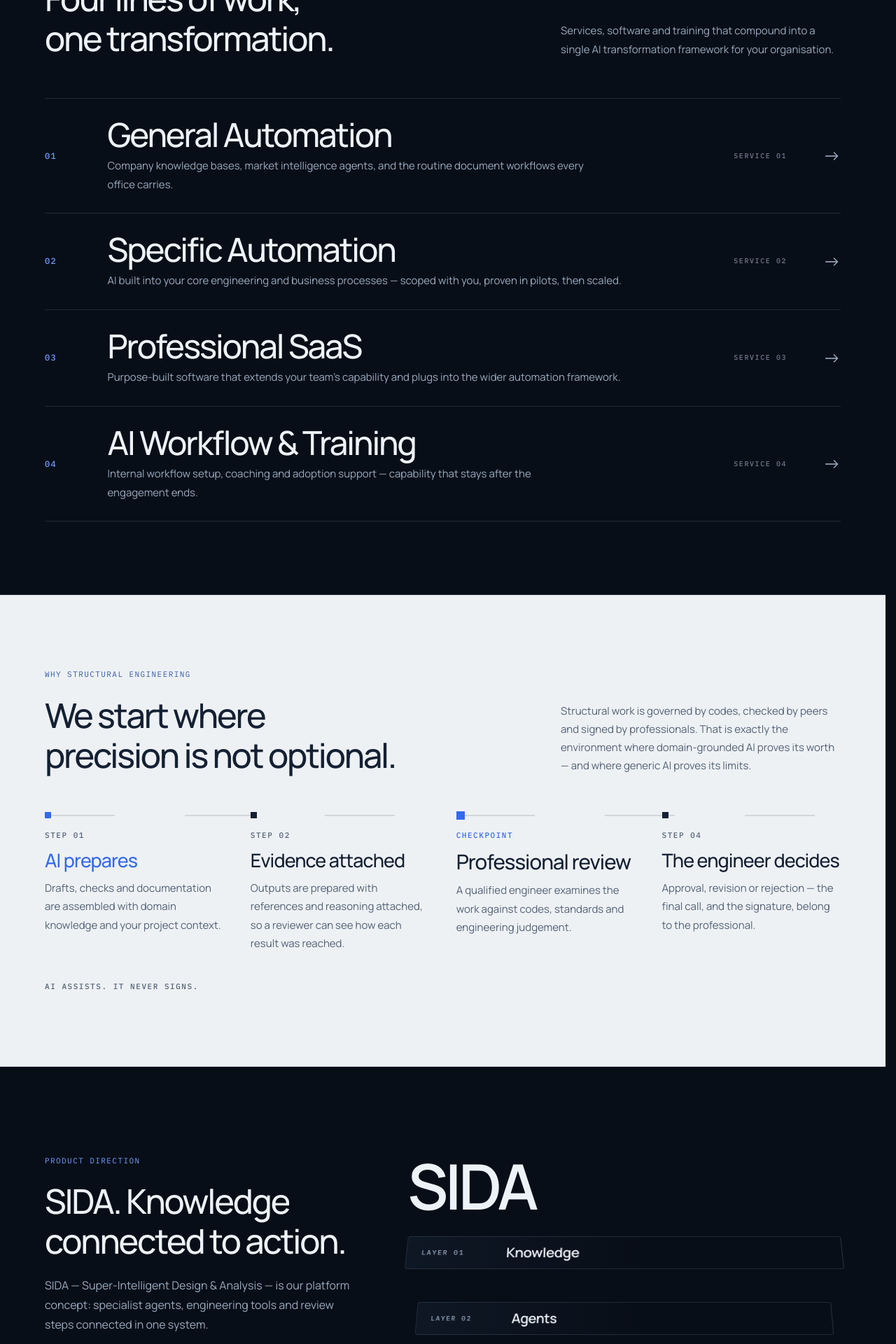
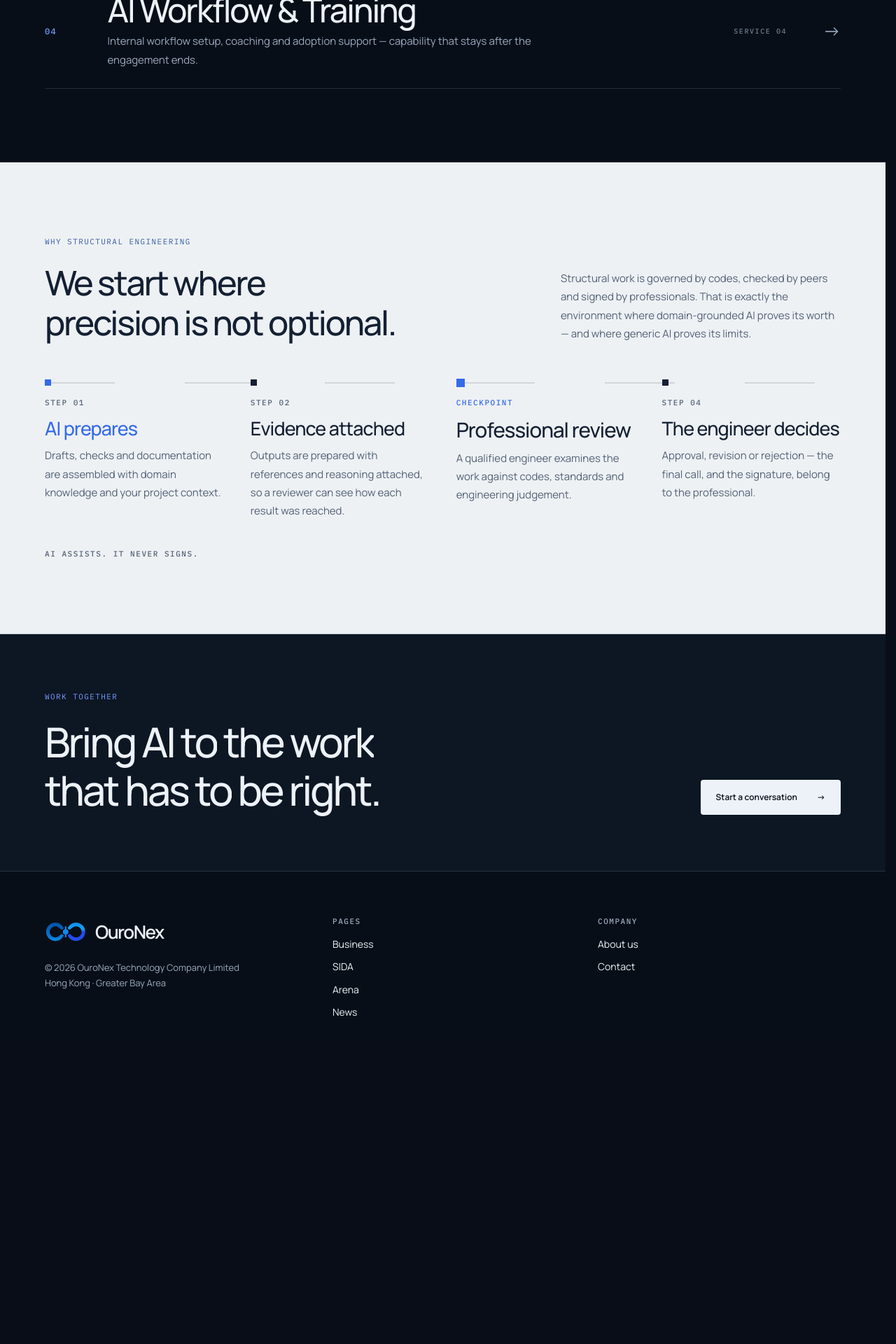
Before and after one commit to DebugZHY/OuroNex-Official-Website, a Django app: page /index.html in a window 1280 px wide. Shown: the part 1640-3560 px from the top of the page at 70% size. After the commit the page ends 3092 px from the top, so only its background shows below. Run offline with Django 5.2, Linux system fonts and the light colour scheme.

Commit message:
Consolidate Home into a single SIDA hero

```diff
--- a/assets/home.css
+++ b/assets/home.css
@@ -365,93 +373,6 @@
   text-transform: uppercase;
 }
 
-/* ---------- SIDA: four perspective layers that settle into place on scroll ---------- */
-
-.sida-section {
-  position: relative;
-  isolation: isolate;
-  background: var(--bg);
-}
-
-.sida-section > .wrap { position: relative; z-index: 1; }
-
-.sida-scene { position: relative; }
-
-.sida-sticky {
-  display: grid;
-  grid-template-columns: minmax(0, 5fr) minmax(0, 7fr);
-  gap: clamp(2rem, 6vw, 6rem);
-  align-items: center;
-}
-
-.sida-copy h2 { max-width: 20ch; margin-bottom: 1.25rem; }
-.sida-copy .muted { max-width: 32rem; margin-bottom: 1.75rem; }
-.sida-copy .text-link { margin-top: 0.25rem; }
-
-.sida-stack {
-  position: relative;
-  perspective: 1200px;
-}
-
-.sida-word {
-  display: block;
-  font-family: var(--display, 'Manrope', sans-serif);
-  font-weight: 600;
-  letter-spacing: -0.05em;
-  font-size: clamp(3rem, 7vw, 7rem);
-  line-height: 0.9;
-  color: var(--ink, #edf2f8);
-  margin-bottom: clamp(1.5rem, 3vh, 2.5rem);
-}
-
-.sida-layers {
-  list-style: none;
-  margin: 0;
-  padding: 0;
-  display: grid;
-  gap: 10px;
-  transform-style: preserve-3d;
-}
-
-.sida-layer {
-  display: grid;
-  grid-template-columns: 6.5rem minmax(0, 1fr);
-  align-items: center;
-  gap: 1rem;
-  border: 1px solid var(--line, rgba(155, 181, 210, 0.17));
-  border-radius: 4px;
-  padding: clamp(0.9rem, 1.6vh, 1.3rem) clamp(1rem, 1.6vw, 1.5rem);
-  background: linear-gradient(90deg, rgba(114, 158, 255, 0.06), rgba(114, 158, 255, 0) 55%);
-}
-
-.sida-layer:nth-child(1) { --i: 0; }
-.sida-layer:nth-child(2) { --i: 1; }
-.sida-layer:nth-child(3) { --i: 2; }
-.sida-layer:nth-child(4) { --i: 3; }
-
-.sida-layer__tag {
-  font: 500 10px/1 var(--mono, 'IBM Plex Mono', monospace);
-  letter-spacing: 0.16em;
-  text-transform: uppercase;
-  color: var(--muted, #9aabc0);
-}
-
-.sida-layer__name {
-  font: 600 clamp(18px, 1.6vw, 24px)/1 var(--display, 'Manrope', sans-serif);
-  letter-spacing: -0.025em;
-}
-
-.sida-layer--review { border-color: rgba(114, 158, 255, 0.44); }
-.sida-layer--review .sida-layer__name { color: var(--accent, #729eff); }
-
-.sida-map-note {
-  margin: clamp(1.25rem, 2.5vh, 2rem) 0 0;
-  font: 500 10px/1.6 var(--mono, 'IBM Plex Mono', monospace);
-  letter-spacing: 0.1em;
-  text-transform: uppercase;
-  color: var(--muted, #9aabc0);
-}
-
 /* ---------- Closing statement ---------- */
 
 .closing {
@@ -477,32 +398,6 @@
 
 .closing-layout .eyebrow { margin-bottom: 1.25rem; }
 
-/* ---------- Scroll-driven perspective assembly (wide screens, live motion only) ----------
-   Geometry (pin length, stickiness) is independent of the pause state, so
-   pausing freezes the picture without collapsing the page. Text opacity is
-   never animated: layer labels stay fully readable at every progress value. */
-
-@media (min-width: 1001px) {
-  .sida-sticky { position: sticky; top: calc(var(--header-height, 88px) + 16px); }
-
-  html.motion-ready:not([data-motion-state="reduced"]) .sida-scene { min-height: 130vh; }
-
-  html.motion-ready:not([data-motion-state="reduced"]) .sida-layer {
-    transform-origin: 50% 0;
-    transform:
-      translate3d(
-        0,
-        calc((1 - var(--scene-progress, 1)) * (var(--i, 0) + 1) * 34px),
-        calc((1 - var(--scene-progress, 1)) * var(--i, 0) * -56px)
-      )
-      rotateX(calc((1 - var(--scene-progress, 1)) * (14deg + (3 - var(--i, 0)) * 3deg)));
-  }
-
-  html.motion-ready:not([data-motion-state="reduced"]) .sida-word {
-    transform: translateY(calc((1 - var(--scene-progress, 1)) * 26px));
-  }
-}
-
 /* review track progress follows the reader only while motion is live */
 html.motion-ready:not([data-motion-state="paused"]):not([data-motion-state="reduced"]) .review-track__progress {
   transform: scaleX(var(--track-progress, 0));
--- a/index.html
+++ b/index.html
@@ -4,22 +4,22 @@
 <meta charset="utf-8">
 <meta name="viewport" content="width=device-width, initial-scale=1">
 <meta name="theme-color" content="#080e17">
-<meta name="description" content="OuroNex is an AI transformation company. We ground AI in domain knowledge, engineering tools and professional review — starting with structural engineering.">
+<meta name="description" content="SIDA is a local-first AI agent for engineering, combining intelligent workflows, specialist teams and professional tools. All tools run locally and project materials are never uploaded to remote servers.">
 <link rel="canonical" href="https://ouronex.com/">
 <meta property="og:type" content="website">
 <meta property="og:site_name" content="OuroNex">
-<meta property="og:title" content="OuroNex — Intelligence, built on engineering">
-<meta property="og:description" content="OuroNex is an AI transformation company. We ground AI in domain knowledge, engineering tools and professional review — starting with structural engineering.">
+<meta property="og:title" content="SIDA — The first AI agent for engineering | OuroNex">
+<meta property="og:description" content="SIDA is a local-first AI agent for engineering, combining intelligent workflows, specialist teams and professional tools. All tools run locally and project materials are never uploaded to remote servers.">
 <meta property="og:url" content="https://ouronex.com/">
 <meta property="og:image" content="https://ouronex.com/assets/og-image.png">
 <meta name="twitter:card" content="summary_large_image">
-<meta name="twitter:title" content="OuroNex — Intelligence, built on engineering">
-<meta name="twitter:description" content="OuroNex is an AI transformation company. We ground AI in domain knowledge, engineering tools and professional review — starting with structural engineering.">
+<meta name="twitter:title" content="SIDA — The first AI agent for engineering | OuroNex">
+<meta name="twitter:description" content="SIDA is a local-first AI agent for engineering, combining intelligent workflows, specialist teams and professional tools. All tools run locally and project materials are never uploaded to remote servers.">
 <meta name="twitter:image" content="https://ouronex.com/assets/og-image.png">
 <link rel="manifest" href="site.webmanifest">
 <link rel="preload" href="assets/fonts/manrope-400.woff2" as="font" type="font/woff2" crossorigin>
 <link rel="preload" href="assets/fonts/manrope-500.woff2" as="font" type="font/woff2" crossorigin>
-<title>OuroNex — Intelligence, built on engineering</title>
+<title>SIDA — The first AI agent for engineering | OuroNex</title>
 <link rel="icon" href="assets/ouronex-mark.svg" type="image/svg+xml">
 <link rel="stylesheet" href="assets/site.css">
 <link rel="stylesheet" href="assets/home.css">
@@ -95,13 +95,16 @@
       </script>
     </div>
     <div class="wrap hero-inner">
-      <div class="hero-copy">
-        <p class="eyebrow" data-motion="rise">Industrial AI · Structural engineering</p>
-        <h1 id="hero-title" class="hero-title" data-motion-text><span class="h1-line">Intelligence,</span> <span class="h1-line h1-line--offset">built on engineering.</span></h1>
-        <p class="lead" data-motion="rise">OuroNex applies AI to real engineering work — grounded in domain knowledge, connected to engineering tools, and always subject to professional review.</p>
-        <div class="hero-actions" data-motion="rise" data-motion-delay="120">
-          <a class="button" data-magnetic href="platform.html">Explore SIDA <span class="arrow" aria-hidden="true">→</span></a>
-          <a class="button-outline" href="business.html">What we do</a>
+      <div class="hero-copy sida-intro__title">
+        <p class="eyebrow" data-motion="rise">Local-first engineering AI</p>
+        <h1 id="hero-title" data-motion-text>SIDA</h1>
+        <p class="sida-intro__tagline" data-motion="rise">The first AI agent for engineering.</p>
+        <div class="sida-intro__copy" data-motion="rise" data-motion-delay="100">
+          <p class="sida-confidentiality"><strong>Fully local. Fully confidential.</strong> Every tool runs on your machine. User information and project materials are never uploaded to remote servers.</p>
+          <div class="sida-intro__actions">
+            <a class="button" href="platform.html">Download SIDA <span class="arrow" aria-hidden="true">→</span></a>
+            <a class="button-outline" href="business.html">Explore OuroNex services</a>
+          </div>
         </div>
       </div>
       <aside class="hero-demo" aria-label="SIDA product demonstration placeholder" data-motion="rise" data-motion-delay="160">
@@ -114,32 +117,7 @@
         <div class="hero-demo__footer"><span>Local tools</span><span>Specialist agents</span><span>Professional review</span></div>
       </aside>
     </div>
-    <div class="hero-proof">
-      <div class="wrap hero-proof__row" data-motion="rise" data-motion-delay="200">
-        <span>Domain-grounded</span>
-        <span>Human-in-the-loop</span>
-        <span>Hong Kong · Greater Bay Area</span>
-      </div>
-    </div>
-  </section>
-
-  <section class="page-section sida-intro" aria-labelledby="sida-intro-title">
-    <div class="wrap">
-      <div class="sida-intro__head">
-        <div class="sida-intro__title">
-          <p class="eyebrow" data-motion="rise">Local-first engineering AI</p>
-          <h2 id="sida-intro-title" data-motion-text>SIDA</h2>
-          <p class="sida-intro__tagline" data-motion="rise">The first AI agent for engineering.</p>
-        </div>
-        <div class="sida-intro__copy" data-motion="rise" data-motion-delay="100">
-          <p class="sida-confidentiality"><strong>Fully local. Fully confidential.</strong> Every tool runs on your machine. User information and project materials are never uploaded to remote servers.</p>
-          <div class="sida-intro__actions">
-            <a class="button" href="platform.html">Download SIDA <span class="arrow" aria-hidden="true">→</span></a>
-            <a class="button-outline" href="business.html">Explore OuroNex services</a>
-          </div>
-        </div>
-      </div>
-      <ul class="sida-benefits" data-stagger>
+    <ul class="wrap sida-benefits" data-stagger>
       <li data-motion="rise">
         <span class="sida-benefits__index">01</span>
         <h3>Intelligent Workflow</h3>
@@ -161,6 +139,12 @@
         <p>Structured outputs and supporting evidence stay ready for professional review.</p>
       </li>
     </ul>
+    <div class="hero-proof">
+      <div class="wrap hero-proof__row" data-motion="rise" data-motion-delay="200">
+        <span>Domain-grounded</span>
+        <span>Human-in-the-loop</span>
+        <span>Hong Kong · Greater Bay Area</span>
+      </div>
     </div>
   </section>
 
@@ -256,31 +240,6 @@
     </div>
   </section>
 
-  <!-- SIDA: a scroll-built concept stack, then the closing statement. -->
-  <section class="page-section sida-section" aria-labelledby="sida-title" data-motion-field="grid">
-    <div class="wrap sida-scene" data-scroll-scene>
-      <div class="sida-sticky">
-        <div class="sida-copy">
-          <p class="eyebrow" data-motion="rise">Product direction</p>
-          <h2 id="sida-title" data-motion-text>SIDA. Knowledge connected to action.</h2>
-          <p class="muted" data-motion="rise" data-motion-delay="120">SIDA — Super-Intelligent Design &amp; Analysis — is our platform concept: specialist agents, engineering tools and review steps connected in one system.</p>
-          <a class="text-link" data-magnetic href="platform.html">Read the SIDA vision <span aria-hidden="true">→</span></a>
-        </div>
-
-        <div class="sida-stack" role="img" aria-label="Concept diagram: SIDA connecting domain knowledge, specialised agents, engineering tools and professional review">
-          <span class="sida-word" aria-hidden="true">SIDA</span>
-          <ol class="sida-layers">
-            <li class="sida-layer"><span class="sida-layer__tag" aria-hidden="true">Layer 01</span><span class="sida-layer__name">Knowledge</span></li>
-            <li class="sida-layer"><span class="sida-layer__tag" aria-hidden="true">Layer 02</span><span class="sida-layer__name">Agents</span></li>
-            <li class="sida-layer"><span class="sida-layer__tag" aria-hidden="true">Layer 03</span><span class="sida-layer__name">Tools</span></li>
-            <li class="sida-layer sida-layer--review"><span class="sida-layer__tag" aria-hidden="true">Layer 04</span><span class="sida-layer__name">Review</span></li>
-          </ol>
-          <p class="sida-map-note" data-motion="scale">Conceptual architecture — illustrative, not a product screen.</p>
-        </div>
-      </div>
-    </div>
-  </section>
-
   <section class="page-section closing" aria-labelledby="closing-title">
     <div class="wrap closing-layout">
       <div>
```
Also changed, not shown: other parts of assets/home.css (+16 -13 lines). Lines whose indentation alone changed are shown as unchanged.
